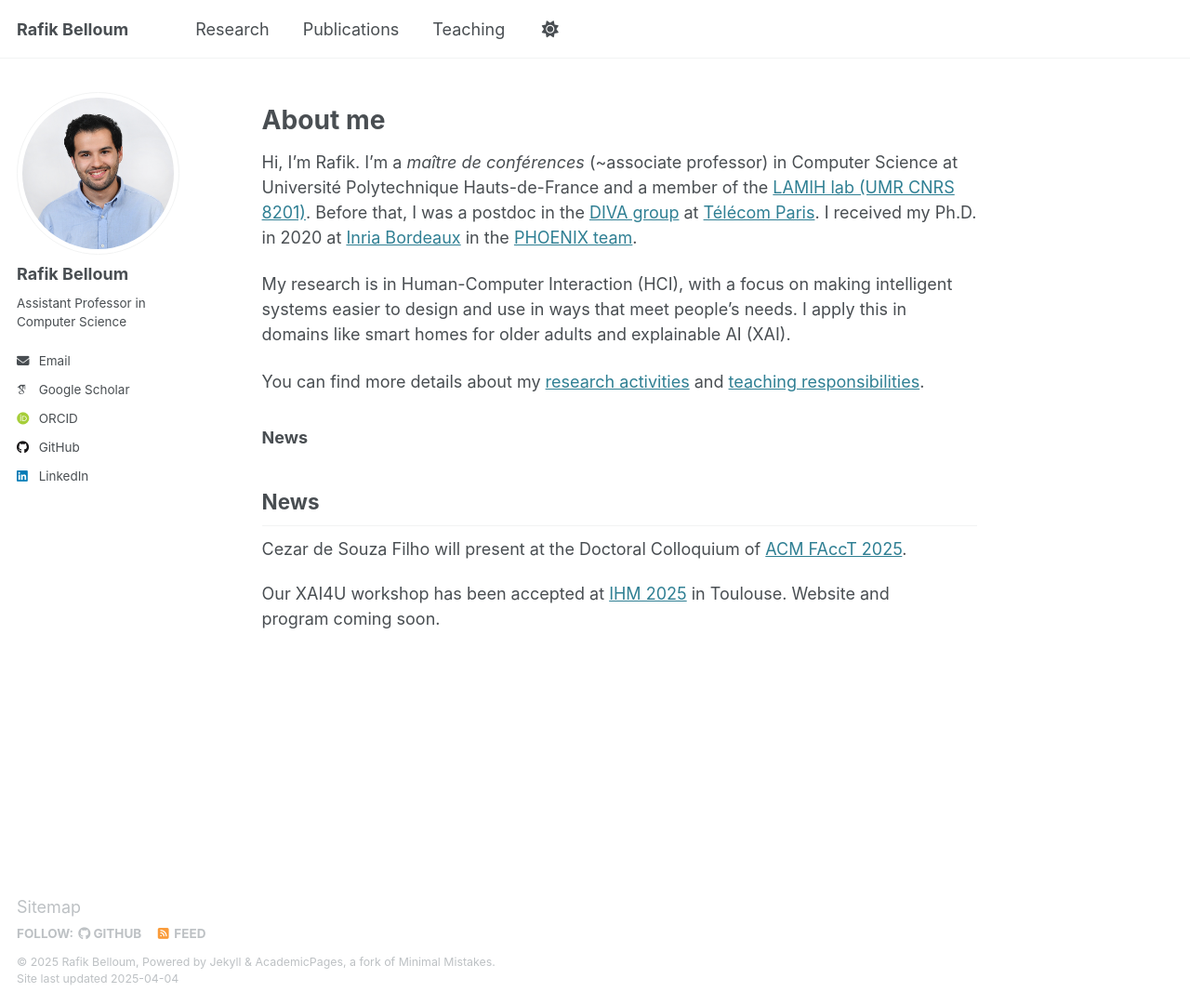
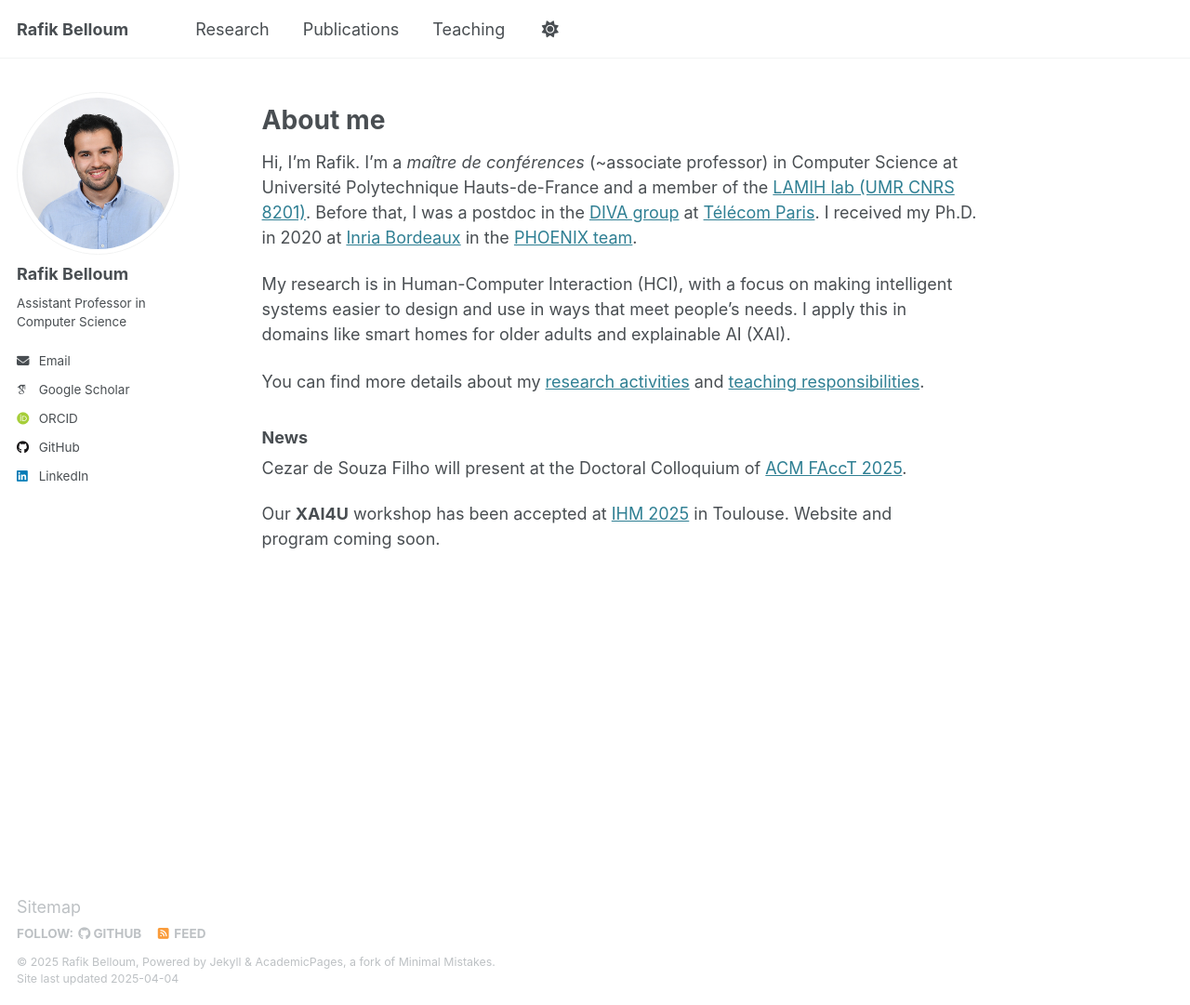
Before and after one commit to rafik-belloum/rafik-belloum.github.io, a Jekyll site: the page built from _pages/about.md, in a window 1280 px wide and 1081 px high. Shown: the whole window at 93% size. Built offline with Jekyll 4.4.1, drawn with Linux system fonts in a browser that asks for light colours; some web fonts are replaced.

Commit message:
Update about.md

```diff
--- a/_pages/about.md
+++ b/_pages/about.md
@@ -18,26 +18,30 @@ You can find more details about my [research activities](/research/) and [teachi
 
 ### News
 
-<h2>News</h2>
-
 <div style="max-height: 300px; overflow-y: auto; padding-right: 1em;">
   <ul style="list-style: none; padding-left: 0; margin: 0;">
-    <!-- <li style="margin-bottom: 1.2em;">
+    <!--
+    <li style="margin-bottom: 1.2em;">
       I’ll be presenting a paper at <a href="#">[Conference Name]</a>. More soon!
     </li>
-         <li style="margin-bottom: 1.2em;">
+    <li style="margin-bottom: 1.2em;">
       A new collaboration on <a href="#">[Project/Topic]</a> just started!
     </li>
     <li style="margin-bottom: 1.2em;">
       Excited to give a talk on <em>[Talk Topic]</em> at <a href="#">[Institution/Event]</a>.
-    </li>-->
+    </li>
+    -->
+<!-- Tout ça est commenté
+<li>Ne s’affichera pas</li>
+-->
+<!-- DEBUT NON COMMENTÉ -->
 <li style="margin-bottom: 1.2em;">
   Cezar de Souza Filho will present at the Doctoral Colloquium of <a href="https://facctconference.org/" target="_blank">ACM FAccT 2025</a>.
 </li>
 
-    <li style="margin-bottom: 1.2em;">
-  Our XAI4U workshop has been accepted at <a href="https://ihm2025.afihm.org/" target="_blank">IHM 2025</a> in Toulouse. Website and program coming soon.
+<li style="margin-bottom: 1.2em;">
+  Our <strong>XAI4U</strong> workshop has been accepted at <a href="https://ihm2025.afihm.org/" target="_blank">IHM 2025</a> in Toulouse. Website and program coming soon.
 </li>
-    <!-- Add your own updates below -->
+
   </ul>
 </div>
```
